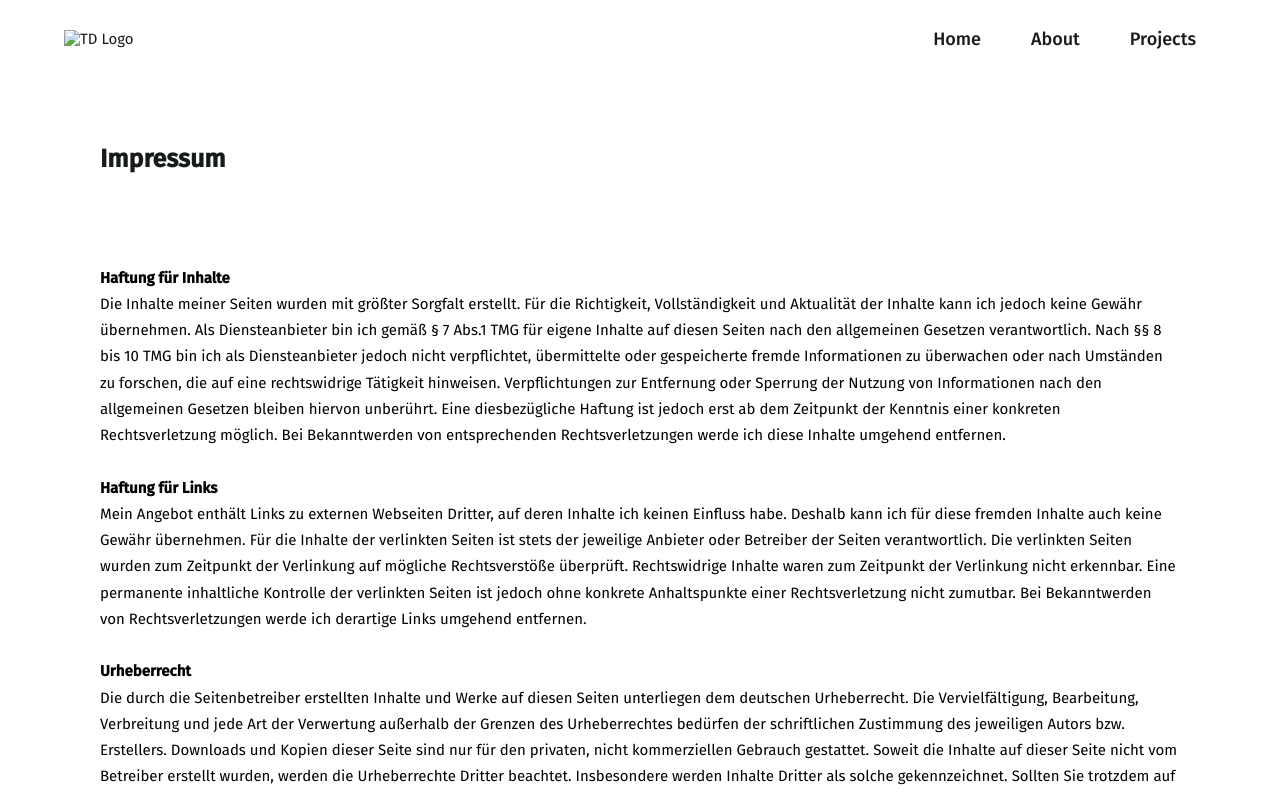
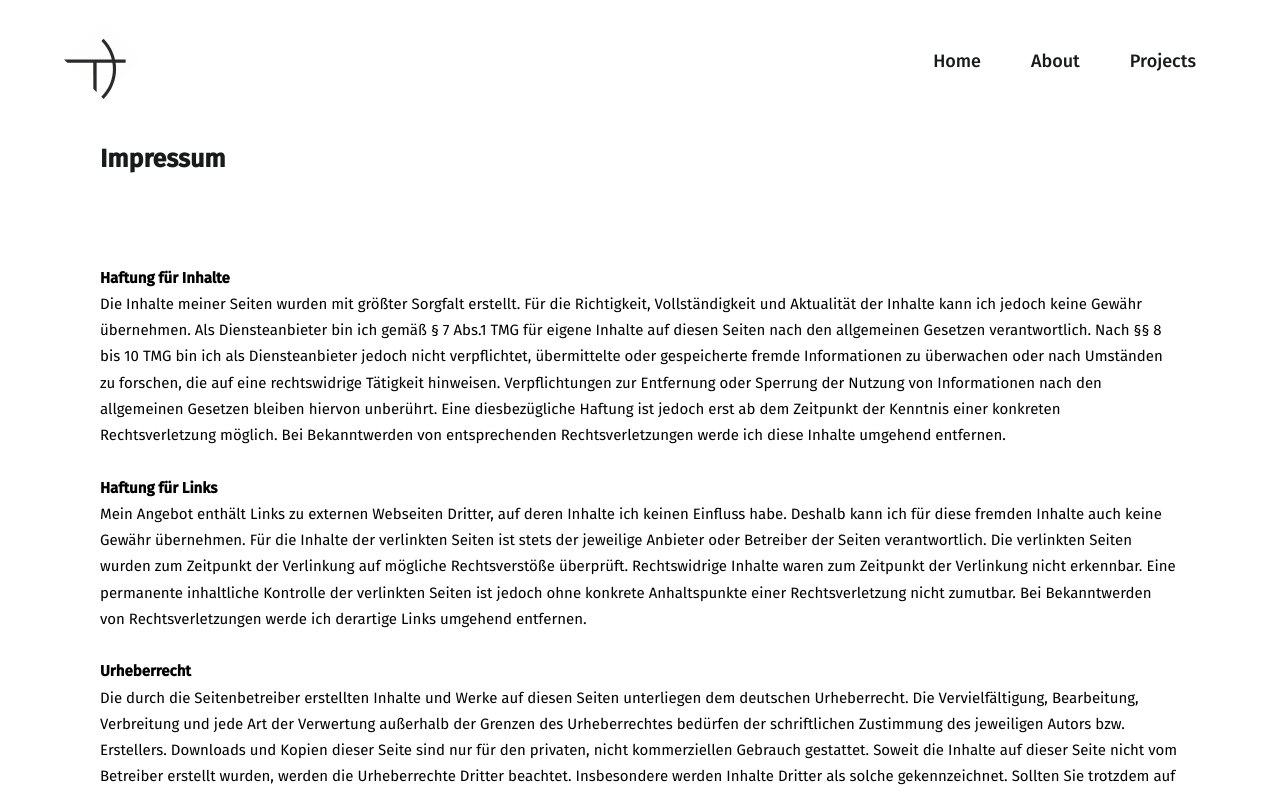
Before and after one commit to theresa-due/theresa-due.github.io, a plain HTML site: page impressum.html in a window 1280 px wide. Shown: the top 794 px of the page. Drawn offline with nearby package versions, Linux system fonts and the light colour scheme.

Commit message:
Update impressum.html

```diff
--- a/impressum.html
+++ b/impressum.html
@@ -8,7 +8,7 @@
     <title> Impressum </title>
 
     <!-- Favicon-->
-    <link rel="icon" type="image" href="images/data/td_logo.svg" />
+    <link rel="icon" type="image" href="td_logo.svg" />
     <!-- Pfeil Button -->
     <link rel="stylesheet" href="https://cdnjs.cloudflare.com/ajax/libs/font-awesome/5.15.2/css/all.min.css"/>
     <!-- Fonts-->
@@ -27,7 +27,7 @@
     <!-- navgaition menu -->
     <nav>
       <div class="navbar">
-        <a class="navbar-brand" href="#page-top"><img src="images/data/td_logo.svg" alt="TD Logo" /></a>
+        <a class="navbar-brand" href="#page-top"><img src="td_logo.svg" alt="TD Logo" /></a>
 
         <ul class="menu">
             <li><a href="index.html#home">Home</a></li>
```
